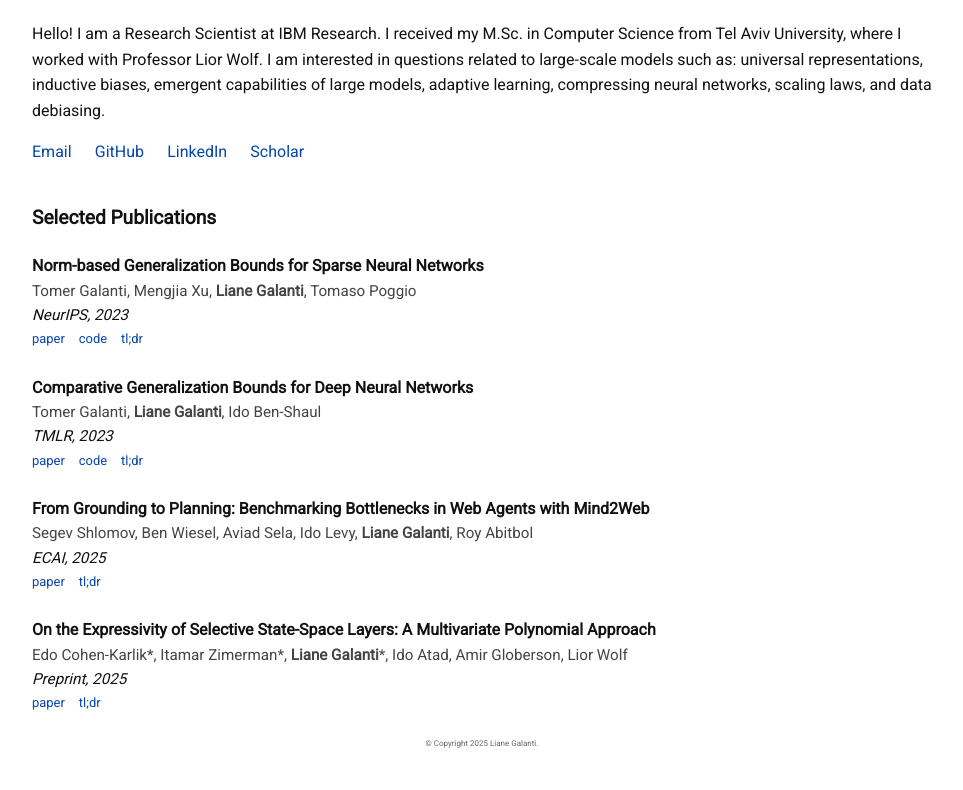
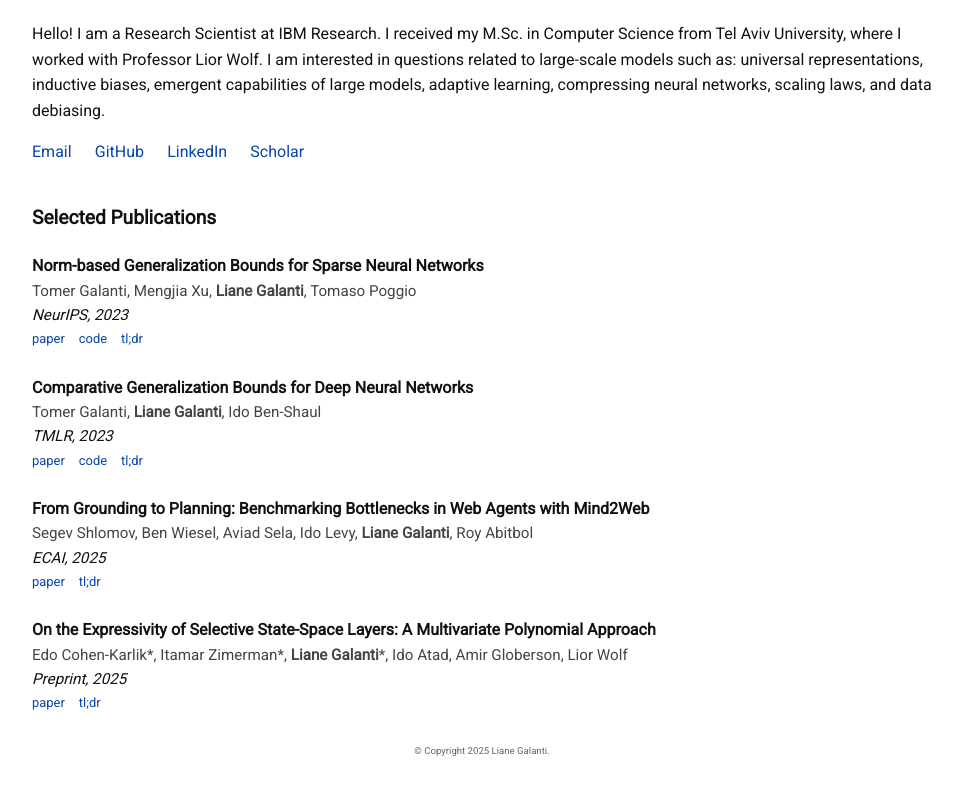
Before and after one commit to Lianga2000/Lianga2000.github.io, a plain HTML site: page index.html in a window 1280 px wide. Shown: the part 215-1005 px from the top of the page, without its empty margins (158-1121 px from the left). Drawn offline with Linux system fonts and the light colour scheme.

Commit message:
Update redesigned personal website

```diff
--- a/index.html
+++ b/index.html
@@ -253,7 +253,7 @@
   });
 
   </script>
-  <footer style="margin-top: 3em; text-align: center; font-size: 0.5em; color: #666;">
+  <footer style="margin-top: 3em; text-align: center; font-size: 0.6em; color: #666;">
     © Copyright 2025 Liane Galanti.
   </footer>
 </body>
```
